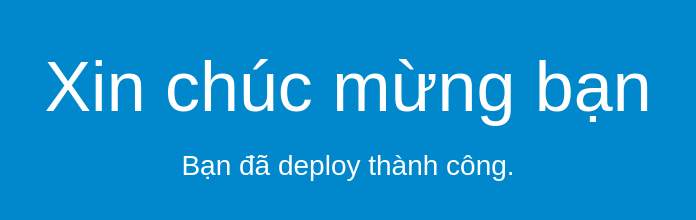
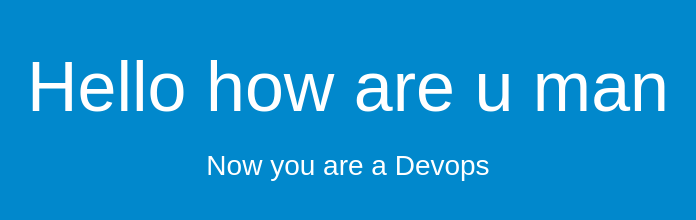
Before and after one commit to thangvipoz/hoc-git-hub, a plain HTML site: page index.html in a window 1280 px wide. Shown: the whole page, without its empty margins (292-988 px from the left). Drawn offline with Linux system fonts and the light colour scheme.

Commit message:
try again index.html

```diff
--- a/index.html
+++ b/index.html
@@ -26,8 +26,8 @@
 </head>
 <body>
   <div align="center">
-    <h1>Xin chúc mừng bạn</h1>
-    <h2>Bạn đã deploy thành công.</h2>
+    <h1>Hello how are u man</h1>
+    <h2>Now you are a Devops</h2>
   </div>
 </body>
 </html>
```
